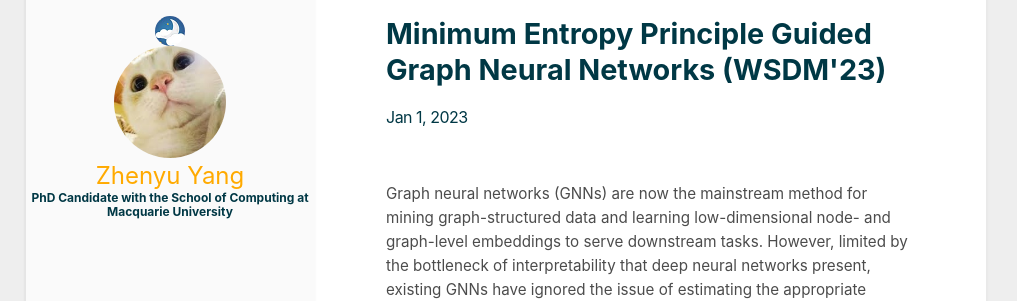
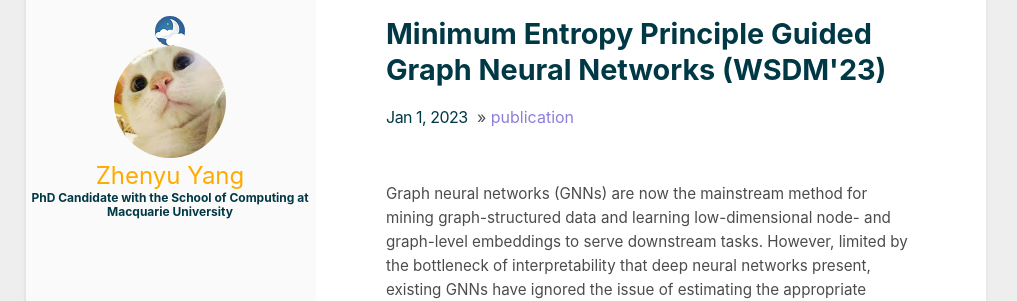
Before and after one commit to ZhenyuYangMQ/ZhenyuYangMQ.github.io, a Jekyll site: the page built from _posts/2023-01-01-mgede.md, in a window 1280 px wide. Shown: the part 134-435 px from the top of the page, without its empty margins (134-1151 px from the left). Built offline with Jekyll 4.4.1, drawn with Linux system fonts in a browser that asks for light colours.

Commit message:
Update post.html

```diff
--- a/_layouts/post.html
+++ b/_layouts/post.html
@@ -12,13 +12,13 @@ layout: page
     {% if page.date %}
     <span class="post_date">{{ page.date | date: "%b %-d, %Y" }}</span>
     {% endif %}
-    <!-- {% if page.categories %}
+    {% if page.categories %}
     <span class="post_categories">
       &raquo; {% for cat_name in page.categories %}
       <a href="{{ site.baseurl }}/categories/{{ cat_name }}">{{ cat_name }}</a>{% if forloop.last == false %},
       {% endif %}{% endfor %}
     </span>
-    {% endif %}-->
+    {% endif %}
   </div>
   <div class="post_content">
     {{ content }}
```
